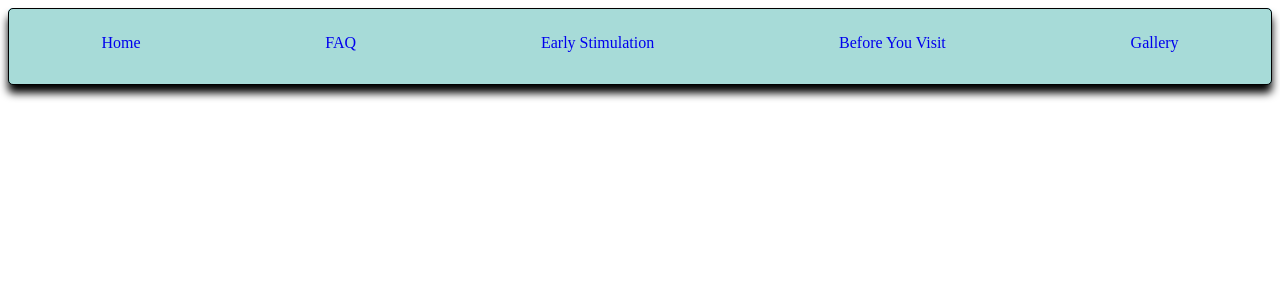
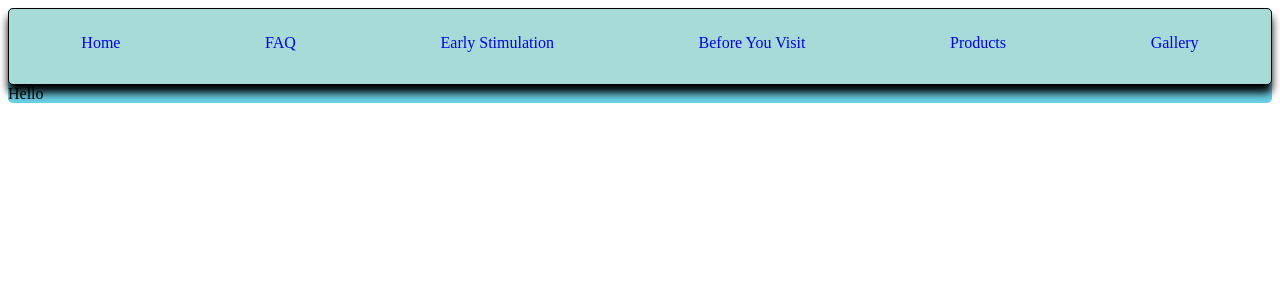
Before and after one commit to VaderSteve76/Robins-website, a React (Create React App) app in the folder doodle-dreams/: page /Products in a window 1280 px wide. Shown: the top 300 px of the page. Built offline with nearby package versions, Linux system fonts and the light colour scheme.

Commit message:
Products component

```diff
--- a/doodle-dreams/src/App.js
+++ b/doodle-dreams/src/App.js
@@ -1,10 +1,11 @@
-import React from "react";
-import { BrowserRouter as Router, Routes, Route, Link } from "react-router-dom";
+import React from 'react';
+import { BrowserRouter as Router, Routes, Route, Link } from 'react-router-dom';
 import Home from './Components/Home/Home';
 import FAQ from './Components/FAQ/Faq';
 import Gallery from './Components/Gallery/Gallery';
 import Visit from './Components/Visit/Visit';
 import EarlyStim from './Components/EarlyStim/EarlyStim';
+import Products from './Components/Products/Product';
 import './styles.css';
 
 function App() {
@@ -17,6 +18,7 @@ function App() {
             <Link className="link" to="/FAQ">FAQ</Link>
             <Link className="link" to="/EarlyStim">Early Stimulation</Link>
             <Link className="link" to="/Visit">Before You Visit</Link>
+            <Link className="link" to="/Products">Products</Link>
             <Link className="link" to="/Gallery">Gallery</Link>
           </nav>
         </div>
@@ -25,6 +27,7 @@ function App() {
           <Route path="/FAQ" element={<FAQ />} />
           <Route path="/EarlyStim" element={<EarlyStim />} />
           <Route path="/Visit" element={<Visit />} />
+          <Route path="/Products" element={<Products />} />
           <Route path="/Gallery" element={<Gallery />} />
         </Routes>
       </Router>
--- /dev/null
+++ b/doodle-dreams/src/Components/Products/Product.js
@@ -0,0 +1,9 @@
+import React, { Component } from 'react';
+
+export default class Products extends Component {
+  render() {
+    return (
+      <div>Hello</div>
+    );
+  }
+}
```
Also changed, not shown: doodle-dreams/src/Components/Products/ProductStyles.js (added).
